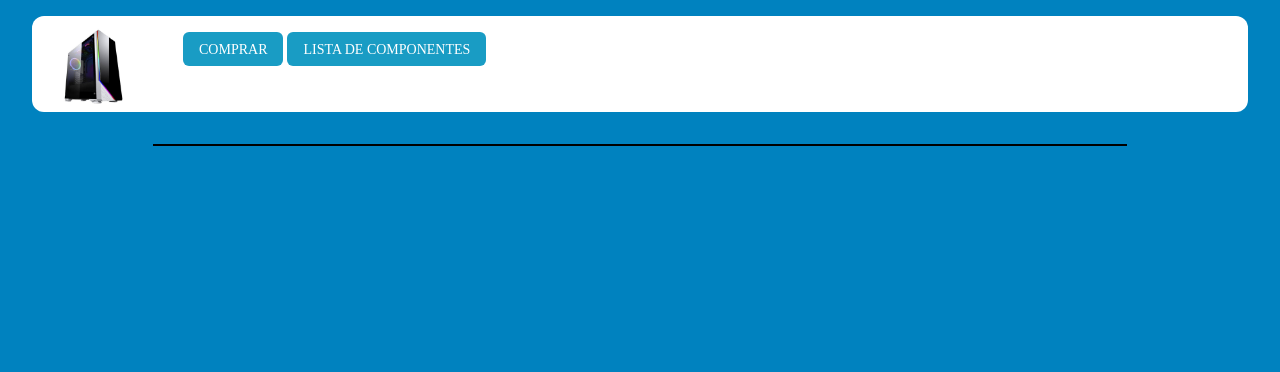
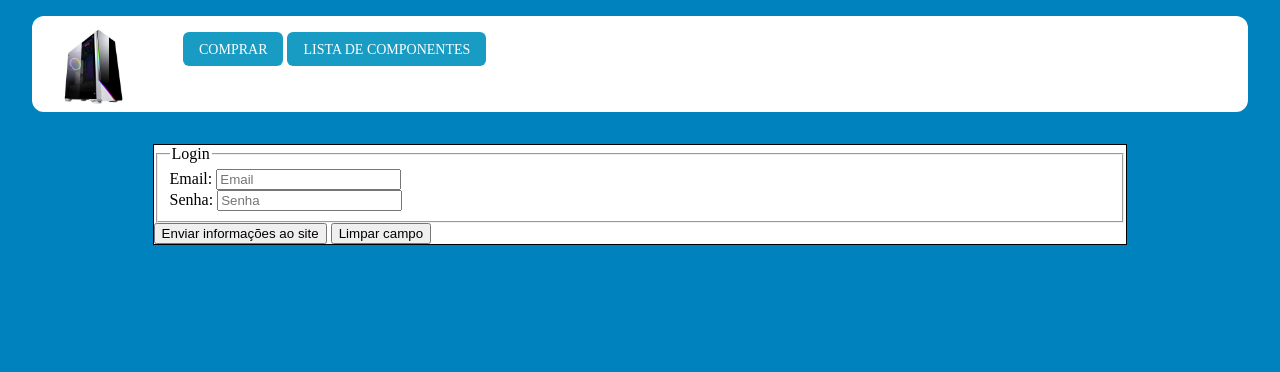
Before and after one commit to zanoni/loja_computadores, a Flask app: template templates/login.html in a window 1280 px wide. Shown: the top 372 px of the page. Run offline with Flask 2, Linux system fonts and the light colour scheme; the template is opened without the code that fills it: most values are stand-ins (such as "Sample title", 1, 10 or a date in 2020).

Commit message:
Update login.html

```diff
--- a/templates/login.html
+++ b/templates/login.html
@@ -1,7 +1,15 @@
 {% extends "main.html" %}
 {% block conteudo %}
-    <form action="" method="">
-
-    </form>
-
+<form action="/">
+    <fieldset class="input_login">
+        <legend>Login</legend>
+        <label>Email: </label>
+        <input type="text" placeholder="Email">
+        <br>
+        <label>Senha: </label>
+        <input type="password" placeholder="Senha">
+    </fieldset>
+    <input type="submit" value="Enviar informações ao site">
+    <input type="reset" value="Limpar campo">
+</form>
 {% endblock %}
```
